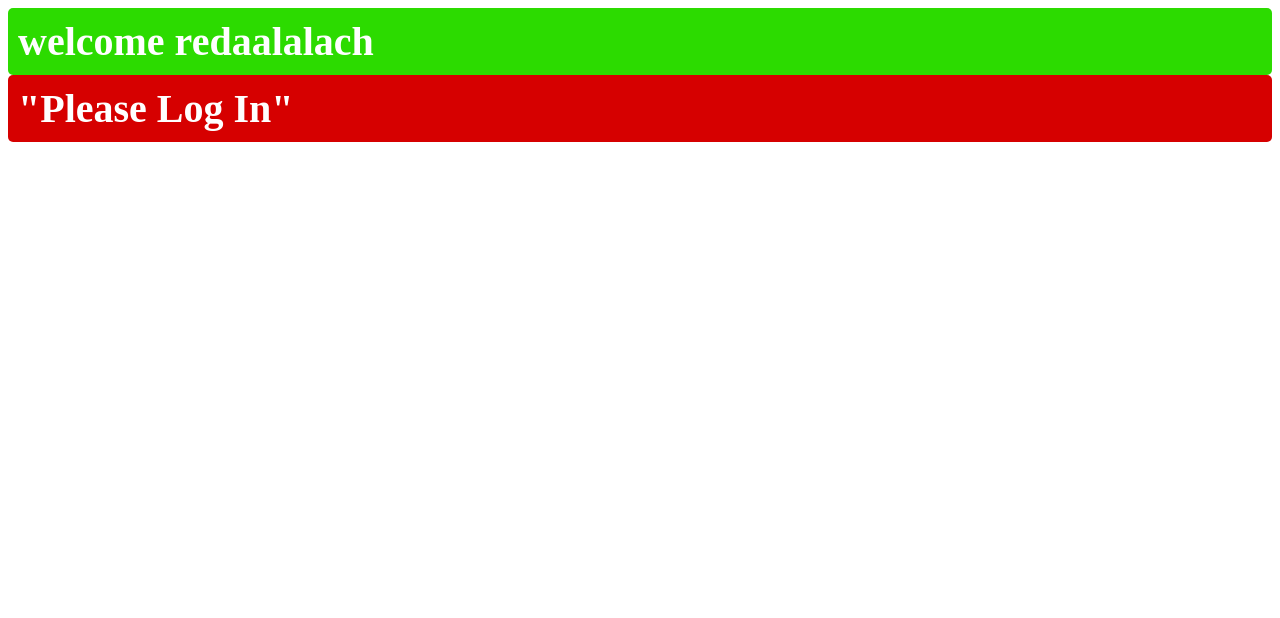
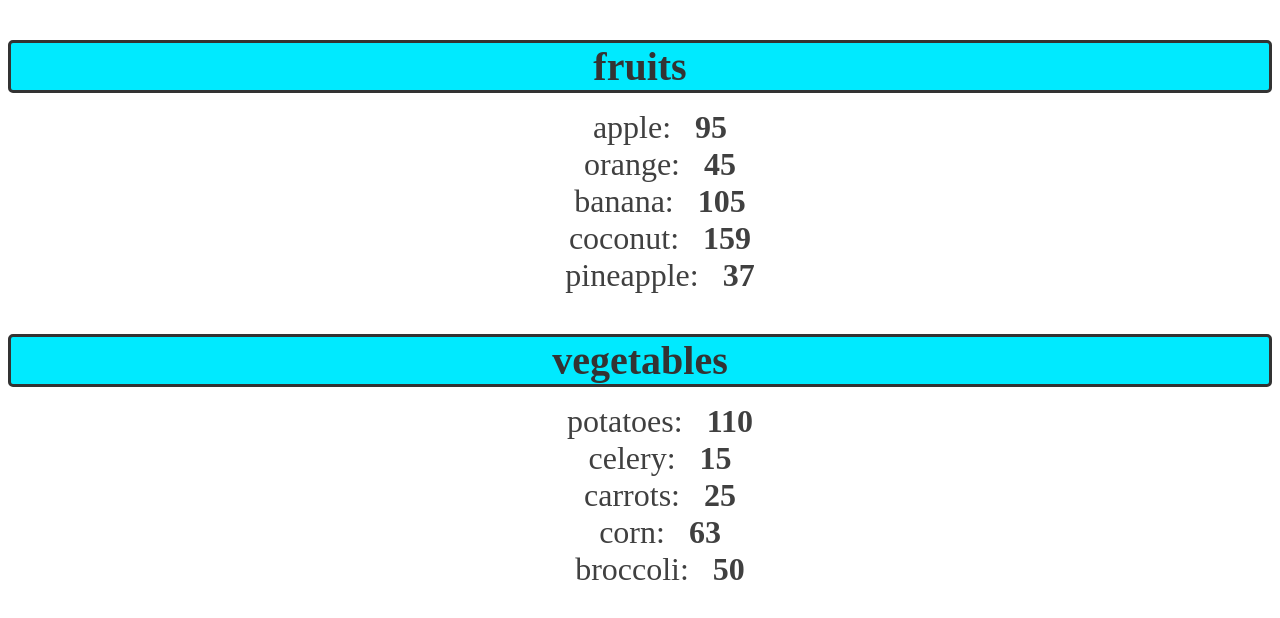
Before and after one commit to redaalch/react-color-picker, a React (Vite) app in the folder my-react-app/: page / in a window 1280 px wide. Shown: the top 618 px of the page. Built offline with nearby package versions, Linux system fonts and the light colour scheme.

Commit message:
render array of objects

```diff
--- a/my-react-app/src/App.jsx
+++ b/my-react-app/src/App.jsx
@@ -1,11 +1,24 @@
-import UserGreeting from "./UserGreeting.jsx";
-
+import List from "./List.jsx";
 
 function App() {
+  const fruits = [
+    { id: 1, name: "apple", calories: 95 },
+    { id: 2, name: "orange", calories: 45 },
+    { id: 3, name: "banana", calories: 105 },
+    { id: 4, name: "coconut", calories: 159 },
+    { id: 5, name: "pineapple", calories: 37 },
+  ];
+  const vegetables = [
+    { id: 6, name: "potatoes", calories: 110 },
+    { id: 7, name: "celery", calories: 15 },
+    { id: 8, name: "carrots", calories: 25 },
+    { id: 9, name: "corn", calories: 63 },
+    { id: 10, name: "broccoli", calories: 50 },
+  ];
   return (
     <div>
-        <UserGreeting isLoggedIn={true} username="redaalalach"/>
-        <UserGreeting/>
+      <List items={fruits} category="fruits" />
+      <List items={vegetables} category="vegetables" />
     </div>
   );
 }
--- /dev/null
+++ b/my-react-app/src/List.jsx
@@ -0,0 +1,19 @@
+function List(props) {
+  // fruits.sort((a,b)=>a.name.localeCompare(b.name));//alpha
+
+  // const lowCalFruits = fruits.filter(fruit => fruit.calories<100); filter
+  const category = props.category;
+  const itemList = props.items;
+  const listItems = itemList.map((item) => (
+    <li key={item.id}>
+      {item.name}: &nbsp; <b>{item.calories}</b>
+    </li>
+  ));
+  return (
+    <div>
+      <h3 className="list-category">{category}</h3>
+      <ul className="list-items">{listItems}</ul>
+    </div>
+  );
+}
+export default List;
--- a/my-react-app/src/index.css
+++ b/my-react-app/src/index.css
@@ -48,3 +48,24 @@
   border-radius: 5px;
   margin: 0;
 }
+.list-category{
+    font-size: 2.5em;
+    font-weight: bold;
+    color: hsl(0, 0%, 20%);
+    margin-bottom: 10px;
+    text-align: center;
+    border: 3px solid;
+    border-radius: 5px;
+    background-color: hsl(185, 100%, 50%);
+}
+.list-items li{
+    font-size: 2em;
+    list-style: none;
+    color: hsl(0, 0%, 25%);
+    text-align: center;
+    margin: 0;
+}
+.list-items li:hover{
+    color: hsl(0, 0%, 45%);
+    cursor: pointer;
+}
```
